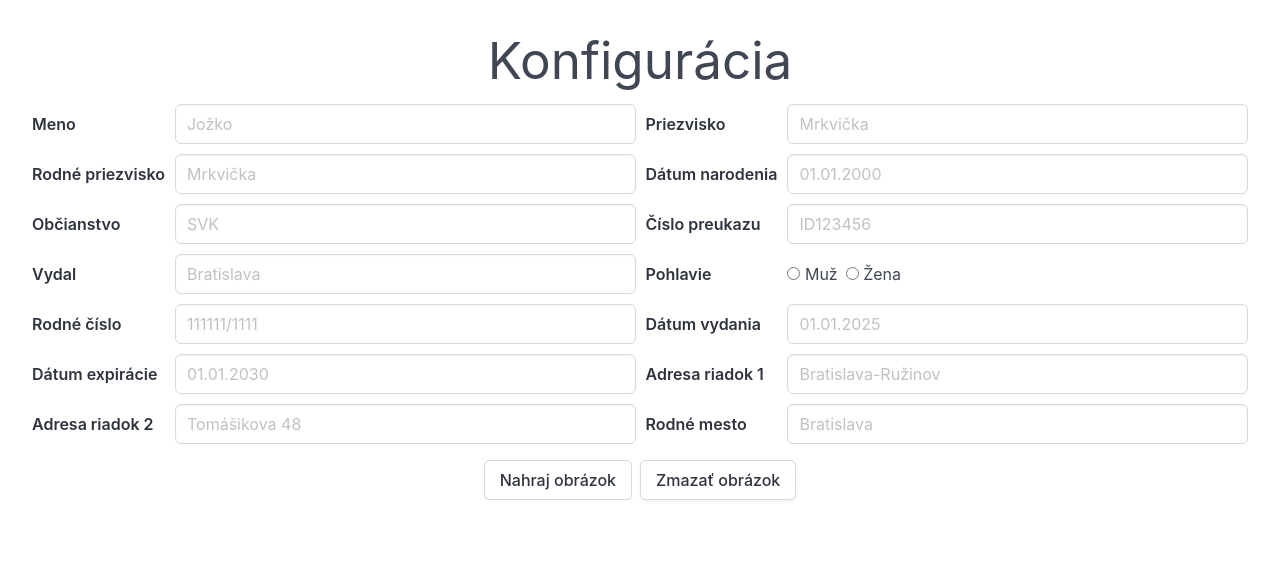
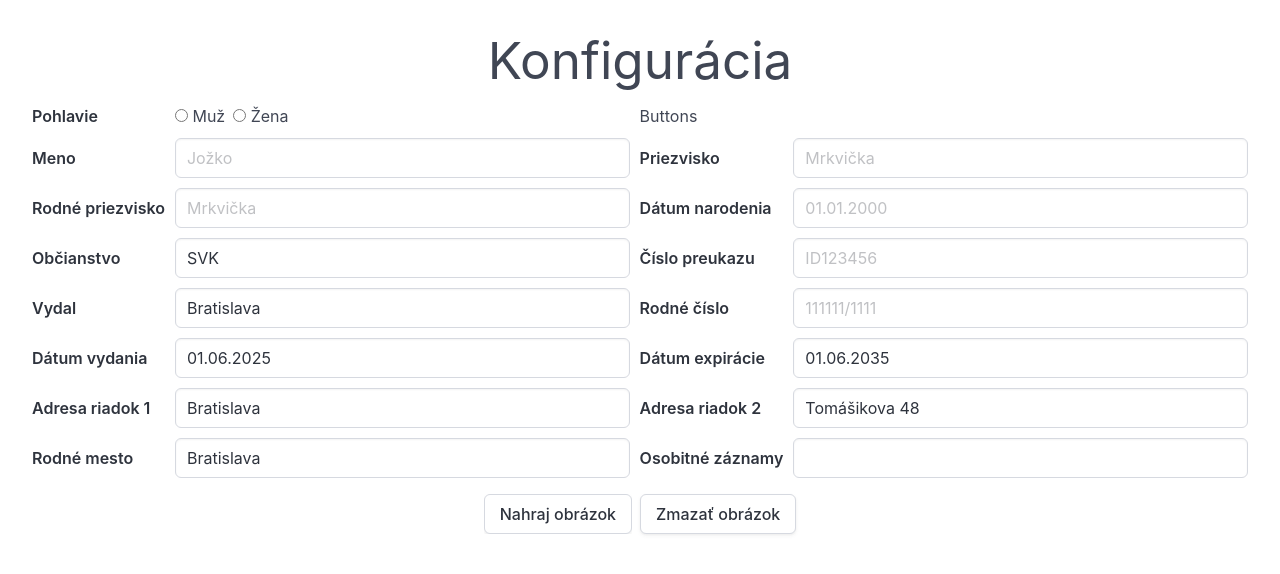
Before and after one commit to vitchioto/id-creator, a Vue app: page / in a window 1280 px wide. Shown: the top 574 px of the page. Built offline with nearby package versions, Linux system fonts and the light colour scheme.

Commit message:
Add default form values

```diff
--- a/src/components/Canvas.vue
+++ b/src/components/Canvas.vue
@@ -18,9 +18,11 @@ import { state } from '../store.ts';
 let canvasFront = ref();
 let contextFront = ref<CanvasRenderingContext2D>();
 let imageFront = ref();
+let imageFrontLoaded = ref(false);
 let canvasBack = ref();
 let contextBack = ref<CanvasRenderingContext2D>();
 let imageBack = ref();
+let imageBackLoaded = ref(false);
 
 watch(state, () => {
   drawFront();
@@ -95,7 +97,7 @@ const downloadBack = () => {
 };
 
 const drawFront = () => {
-  if (!contextFront.value) return;
+  if (!contextFront.value || !imageFrontLoaded.value) return;
 
   contextFront.value.clearRect(0, 0, 1080, 700);
   contextFront.value.drawImage(imageFront.value, 0,0, 1080, 700, 0,0, 1080, 700);
@@ -129,7 +131,7 @@ const drawFront = () => {
 }
 
 const drawBack = () => {
-  if (!contextBack.value) return;
+  if (!contextBack.value || !imageBackLoaded.value) return;
 
   contextBack.value.clearRect(0, 0, 1080, 700);
   contextBack.value.drawImage(imageBack.value, 0,0, 1080, 700, 0,0, 1080, 700);
@@ -157,6 +159,8 @@ const drawBack = () => {
   contextBack.value.fillText(state.birthSurname, 490, 176);
 
   contextBack.value.fillText(state.birthPlace, 490, 230);
+
+  contextBack.value.fillText(state.specialEntries, 490, 283);
 
   contextBack.value.font = "400 44px OCR B";
   contextBack.value.letterSpacing = "6px";
@@ -190,11 +194,21 @@ onMounted(() => {
   canvasFront.value = document.getElementById('canvasFront') as HTMLCanvasElement;
   contextFront.value = canvasFront.value.getContext('2d') as CanvasRenderingContext2D;
   imageFront.value = new Image();
+
+  imageFront.value.addEventListener('load', () => {
+    imageFrontLoaded.value = true;
+  });
+
   imageFront.value.src = idFront;
 
   canvasBack.value = document.getElementById('canvasBack') as HTMLCanvasElement;
   contextBack.value = canvasBack.value.getContext('2d') as CanvasRenderingContext2D;
   imageBack.value = new Image();
+
+  imageBack.value.addEventListener('load', () => {
+    imageBackLoaded.value = true;
+  });
+
   imageBack.value.src = idBack;
 });
 </script>
--- a/src/components/Form.vue
+++ b/src/components/Form.vue
@@ -1,5 +1,19 @@
 <template>
   <form class="py-4">
+    <div class="label">Pohlavie</div>
+    <div class="control">
+      <label class="radio mr-2">
+        <input type="radio" name="answer" value="M" v-model="state.sex" />
+        Muž
+      </label>
+      <label class="radio">
+        <input type="radio" name="answer" value="F" v-model="state.sex" />
+        Žena
+      </label>
+    </div>
+    <div class="span-2">
+      Buttons
+    </div>
     <label class="label" for="name">
       Meno
     </label>
@@ -28,17 +42,6 @@
       Vydal
     </label>
     <input id="issuer" class="input" placeholder="Bratislava" v-model="state.issuer">
-    <div class="label">Pohlavie</div>
-    <div class="control">
-      <label class="radio mr-2">
-        <input type="radio" name="answer" value="M" v-model="state.sex" />
-        Muž
-      </label>
-      <label class="radio">
-        <input type="radio" name="answer" value="F" v-model="state.sex" />
-        Žena
-      </label>
-    </div>
     <label class="label" for="birthNumber">
       Rodné číslo
     </label>
@@ -63,12 +66,17 @@
       Rodné mesto
     </label>
     <input id="birthPlace" class="input" placeholder="Bratislava" v-model="state.birthPlace">
+    <label class="label" for="specialEntries">
+      Osobitné záznamy
+    </label>
+    <input id="specialEntries" class="input" placeholder="" v-model="state.specialEntries">
   </form>
 </template>
 
 <script setup lang="ts">
-import { watch } from 'vue';
+import { onMounted, watch } from 'vue';
 import { state } from '../store.ts';
+import { DEFAULT_MALE_NAME, DEFAULT_MALE_SURNAME, DEFAULT_FEMALE_NAME, DEFAULT_FEMALE_SURNAME, formatDate } from '../utility.ts';
 
 watch(
   () => state.surname,
@@ -76,6 +84,30 @@ watch(
   if (!state.birthSurname || state.birthSurname === prevValue) {
     state.birthSurname = newValue;
   }
+});
+
+watch(
+  () => state.sex,
+  (newValue) => {
+    if (newValue === 'M'  && (!state.name || state.name === DEFAULT_FEMALE_NAME)) {
+      state.name = DEFAULT_MALE_NAME;
+    } else if (newValue === 'F'  && (!state.name || state.name === DEFAULT_MALE_NAME)) {
+      state.name = DEFAULT_FEMALE_NAME;
+    }
+
+    if (newValue === 'M'  && (!state.surname || state.surname === DEFAULT_FEMALE_SURNAME)) {
+      state.surname = DEFAULT_MALE_SURNAME;
+    } else if (newValue === 'F'  && (!state.surname || state.surname === DEFAULT_MALE_SURNAME)) {
+      state.surname = DEFAULT_FEMALE_SURNAME;
+    }
+});
+
+onMounted(() => {
+  const date = new Date();
+  state.issueDate = formatDate(date);
+
+  date.setFullYear(date.getFullYear() + 10);
+  state.expirationDate = formatDate(date);
 });
 </script>
 
@@ -91,6 +123,10 @@ form {
   margin-bottom: 0 !important;
 }
 
+.span-2 {
+  grid-column: span 2;
+}
+
 @media screen and (min-width: 768px) {
   form {
     grid-template-columns: repeat(2, max-content 1fr);
--- a/src/store.ts
+++ b/src/store.ts
@@ -16,22 +16,24 @@ type State = {
   addressLine2: string;
   birthSurname: string;
   birthPlace: string;
+  specialEntries: string;
 };
 
 export const state: State = reactive({
   canvas: undefined,
   surname: '',
   name: '',
-  issuer: '',
+  issuer: 'Bratislava',
   birthDate: '',
-  nationality: '',
+  nationality: 'SVK',
   idNumber: '',
   sex: '',
   birthNumber: '',
   issueDate: '',
   expirationDate: '',
-  addressLine1: '',
-  addressLine2: '',
+  addressLine1: 'Bratislava',
+  addressLine2: 'Tomášikova 48',
   birthSurname: '',
-  birthPlace: '',
+  birthPlace: 'Bratislava',
+  specialEntries: ''
 })
--- /dev/null
+++ b/src/utility.ts
@@ -0,0 +1,15 @@
+export const formatDate = (date: Date) => {
+  const day = date.getDate();
+  const month = date.getMonth();
+  const year = date.getFullYear();
+
+  const formattedDay = day < 10 ? `0${day}` : day;
+  const formattedMonth = month < 10 ? `0${month}` : month;
+
+  return `${formattedDay}.${formattedMonth}.${year}`
+}
+
+export const DEFAULT_MALE_NAME = 'Jožko';
+export const DEFAULT_MALE_SURNAME = 'Mrkvička';
+export const DEFAULT_FEMALE_NAME = 'Jarka';
+export const DEFAULT_FEMALE_SURNAME = 'Mrkvičková';
```
